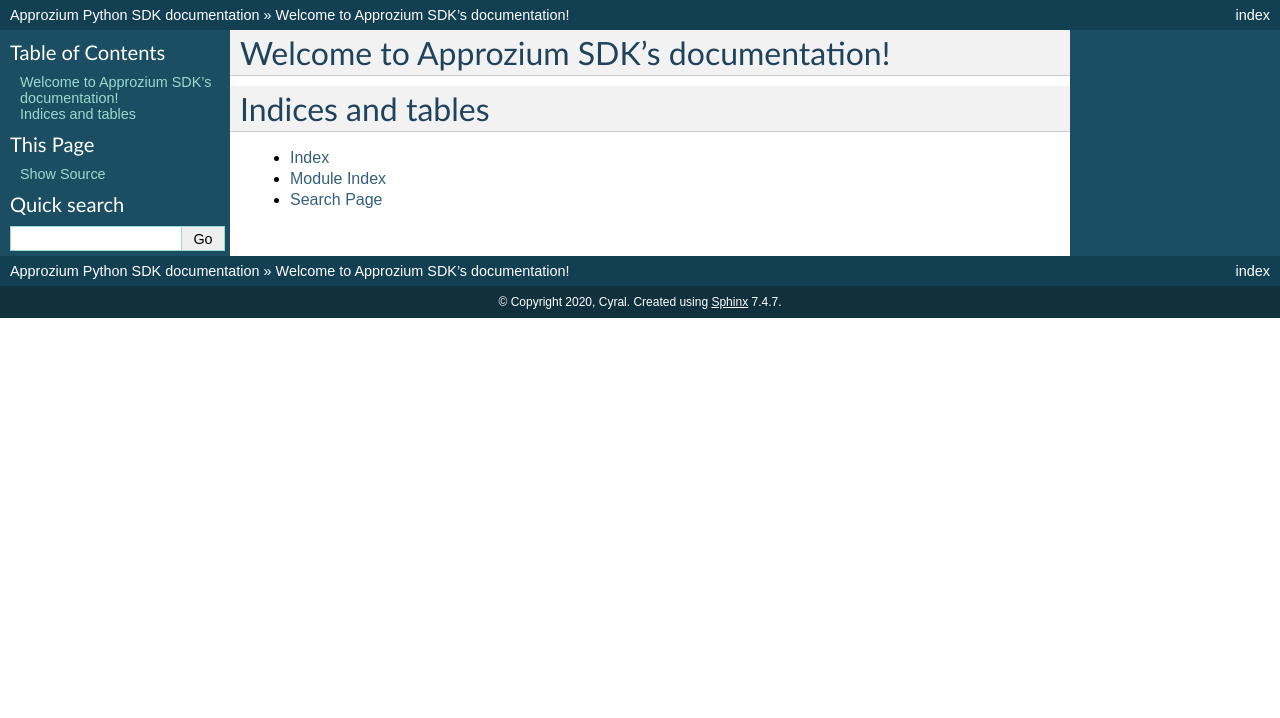
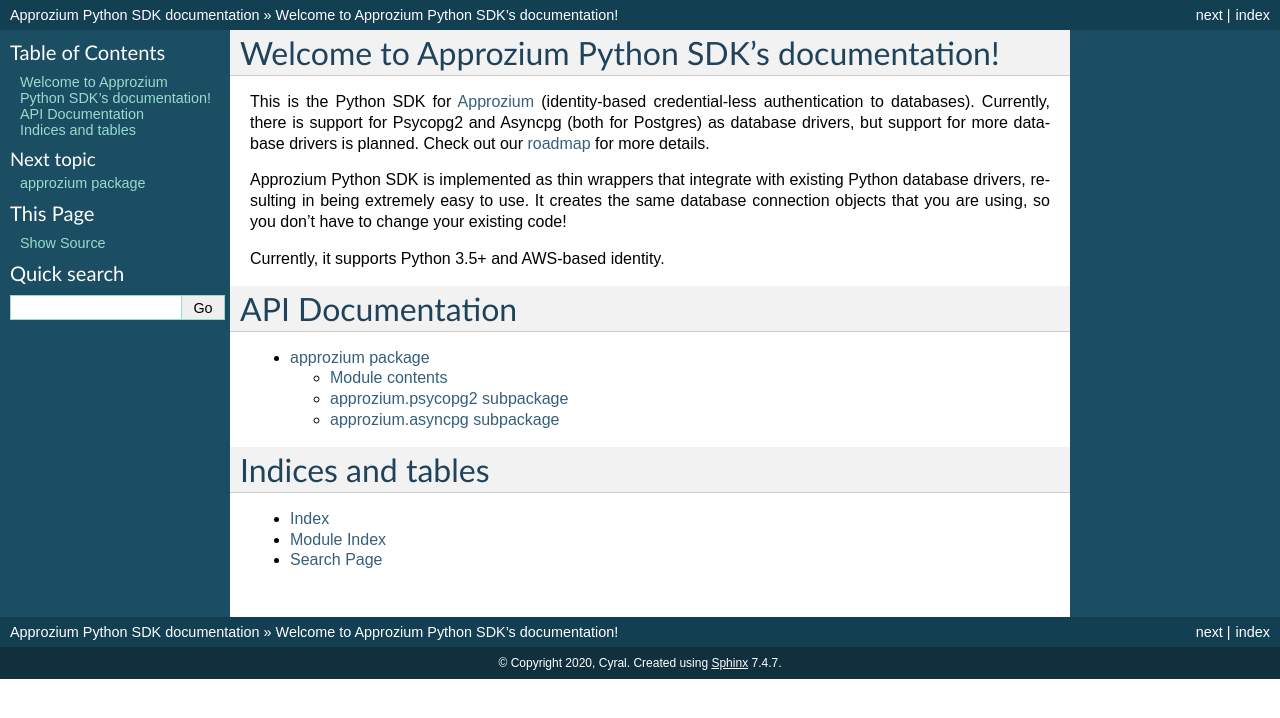
Before and after one commit to cyralinc/approzium, a Sphinx documentation site: the page built from sdk/python/docs/source/index.rst, in a window 1280 px wide. Shown: the top 718 px of the page. Built offline with Sphinx 7.4.7, drawn with Linux system fonts in a browser that asks for light colours; pages that are not in the unit, such as notebooks, are missing from menus.

```diff
--- a/sdk/python/docs/source/approzium.rst
+++ b/sdk/python/docs/source/approzium.rst
@@ -1,5 +1,5 @@
 approzium package
-=================
+*****************
 
 Module contents
 ---------------
--- a/sdk/python/docs/source/index.rst
+++ b/sdk/python/docs/source/index.rst
@@ -3,13 +3,26 @@
    You can adapt this file completely to your liking, but it should at least
    contain the root `toctree` directive.
 
-Welcome to Approzium SDK's documentation!
-=========================================
+Welcome to Approzium Python SDK's documentation!
+================================================
+
+This is the Python SDK for Approzium_ (identity-based credential-less authentication to databases). Currently, there is support for Psycopg2 and Asyncpg (both for Postgres) as database drivers, but support for more database drivers is planned. Check out our roadmap_ for more details.
+
+Approzium Python SDK is implemented as thin wrappers that integrate with existing Python database drivers, resulting in being extremely easy to use. It creates the same database connection objects that you are using, so you don't have to change your existing code!
+
+Currently, it supports Python 3.5+ and AWS-based identity.
+
+.. _Approzium: https://approzium.org/
+.. _roadmap: https://approzium.org/src-pages-roadmap
+
+
+API Documentation
+=================
 
 .. toctree::
    :maxdepth: 2
-   :caption: Contents:
 
+   approzium
 
 
 Indices and tables
```
Also changed, not shown: other parts of sdk/python/docs/source/approzium.rst (+0 -5 lines).
